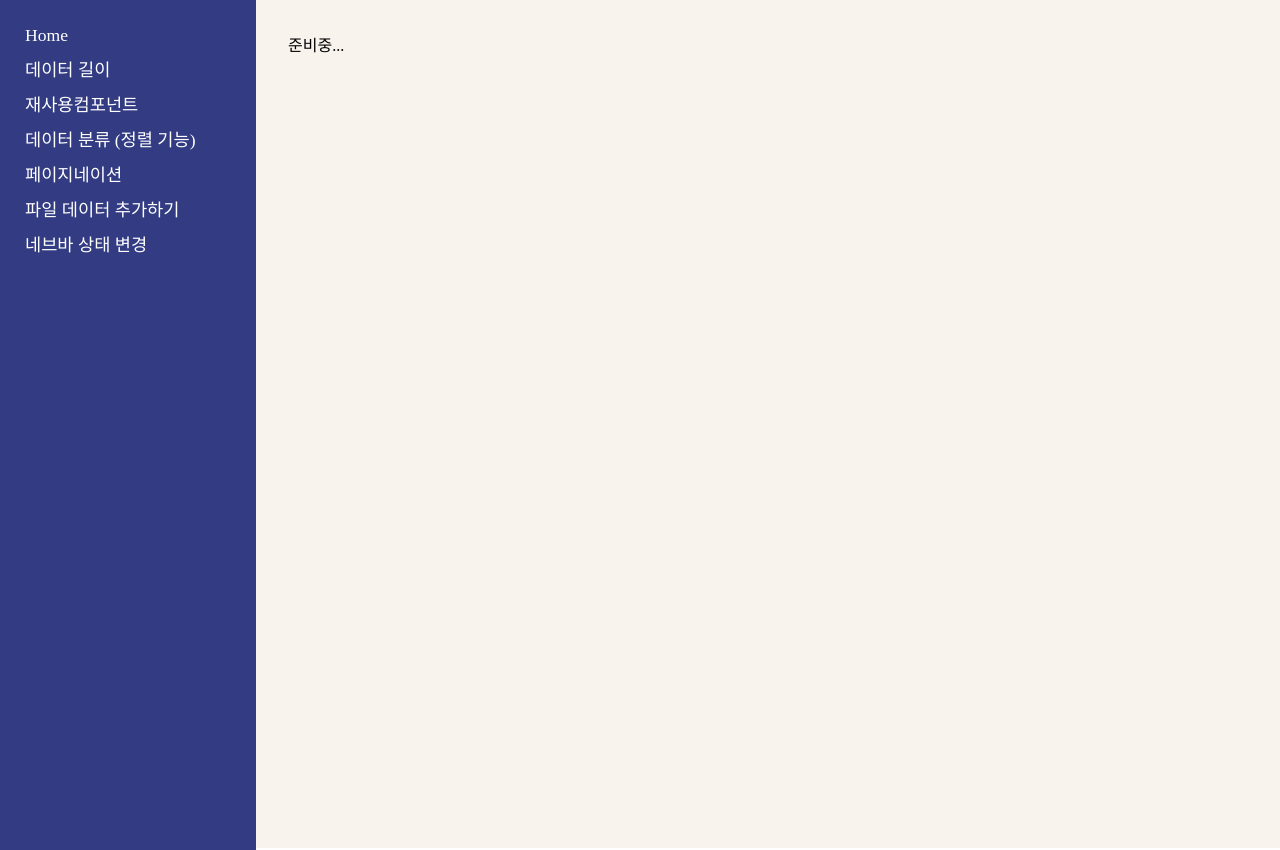
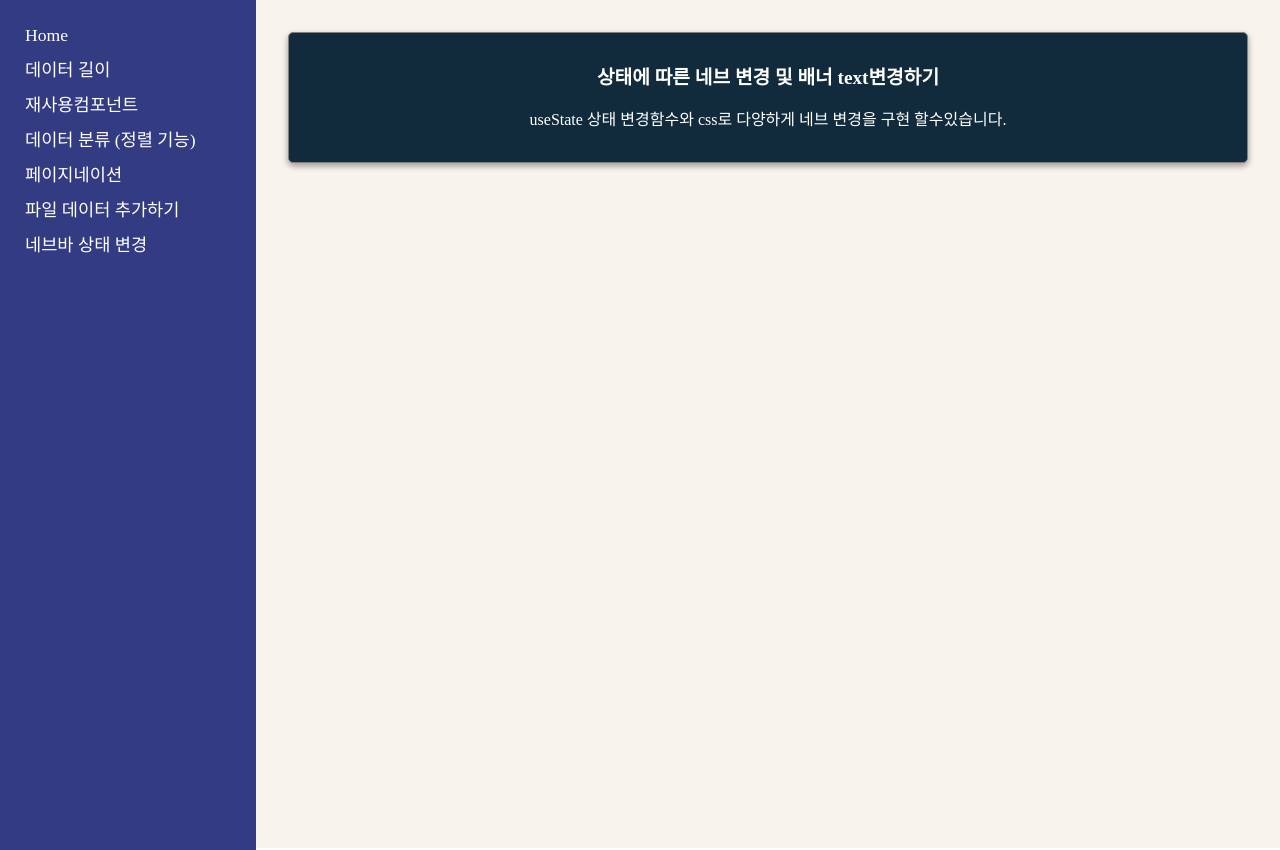
Before and after one commit to leejanghe/React_skill_Up, a React (Create React App) app in the folder myapp/: page /study6 in a window 1280 px wide. Built offline with nearby package versions, Linux system fonts and the light colour scheme.

Commit message:
text 작업

```diff
--- a/myapp/src/components/changeNav/ChangeColorNav.js
+++ b/myapp/src/components/changeNav/ChangeColorNav.js
@@ -1,9 +1,18 @@
-import React from 'react'
+import React,{useState} from 'react'
+import AlarmText from '../../common/AlarmText'
 
 function ChangeColorNav() {
+
+    const[togle, setTogle]=useState('')
+
+    const text = [{
+        h1:'상태에 따른 네브 변경 및 배너 text변경하기',
+        p:'useState 상태 변경함수와 css로 다양하게 네브 변경을 구현 할수있습니다.'
+    }]
+
     return (
         <div>
-            준비중...
+            <AlarmText text={text}/>
         </div>
     )
 }
```
